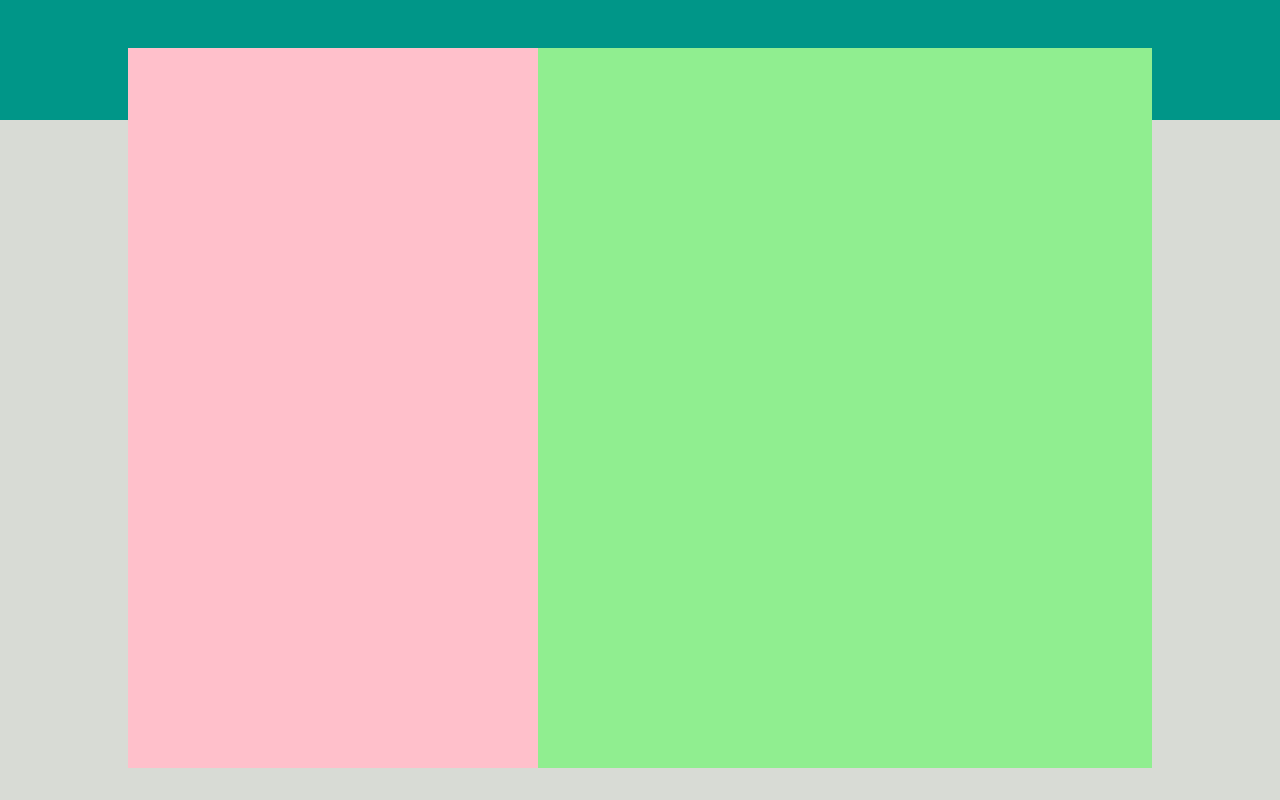
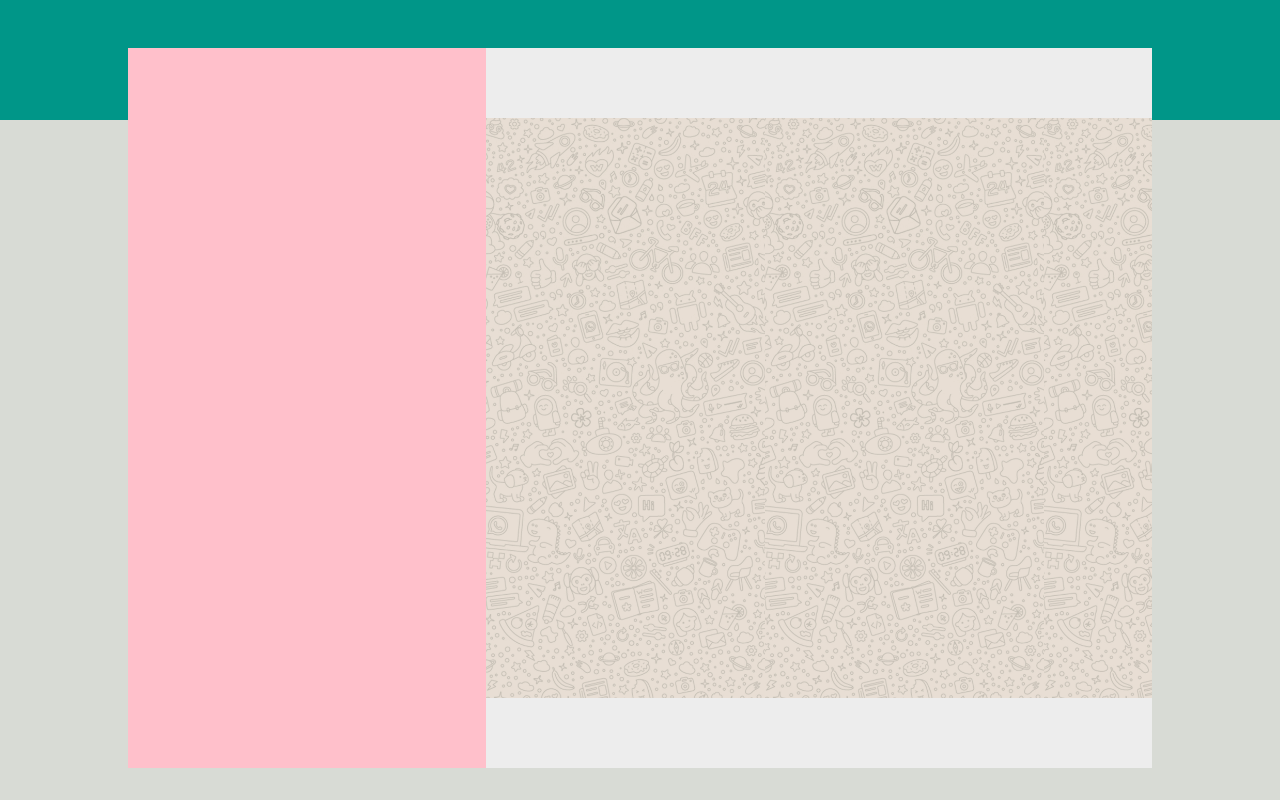
Before and after one commit to michelebaruffetti/js-html-css-boolzap, a plain HTML site: page index.html in a window 1280 px wide. Drawn offline with nearby package versions, Linux system fonts and the light colour scheme.

Commit message:
Avanzamento struttura - background e sottoblocchi

```diff
--- a/index.html
+++ b/index.html
@@ -24,6 +24,27 @@
 
                 </div>
                 <div id="talk-window">
+                    <div class="header">
+                        <div class="contact">
+
+                        </div>
+                        <div class="options">
+
+                        </div>
+
+                    </div>
+                    <div class="main-talk">
+                        <div class="you">
+
+                        </div>
+                        <div class="not-you">
+
+                        </div>
+
+                    </div>
+                    <div class="footer">
+
+                    </div>
 
                 </div>
 
--- a/style.css
+++ b/style.css
@@ -3,6 +3,8 @@
     padding: 0;
     box-sizing: border-box;
 }
+
+/* SEZIONE BACKGROUND */
 
 .background {
     height: 100vh;
@@ -18,6 +20,8 @@
     background-color: #D8DBD5;
 }
 
+/* SEZIONE FINESTRA WHATSAPP */
+
 #wrapper-main   {
 
     height: 90%;
@@ -27,15 +31,33 @@
     left: 10%;
 }
 
+/* SEZIONE SINISTRA - LISTA CONTATTI */
+
 #contact-window {
     float: left;
-    width: 40%;
+    width: 35%;
     height: 100%;
     background-color: pink
 }
+
+/* SEZIONE DESTRA - TALK WINDOW */
+
 #talk-window {
     float: left;
-    width: 60%;
+    width: 65%;
     height: 100%;
     background-color: lightgreen;
 }
+
+.header, .footer{
+    height: 70px;
+    background-color: #EDEDED;
+}
+
+.main-talk  {
+    height: calc(100% - 140px);
+    background-image: url('img/wallpaper.jpg');
+    background-repeat: repeat;
+    background-size: contain;
+
+}
```
Also changed, not shown: img/wallpaper.jpg (added), 2 other files.
